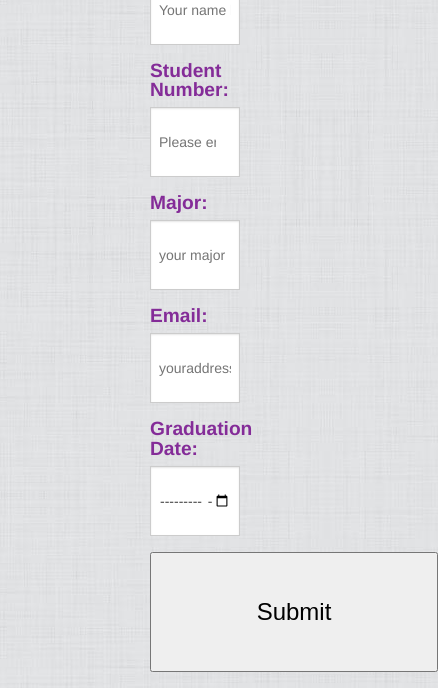
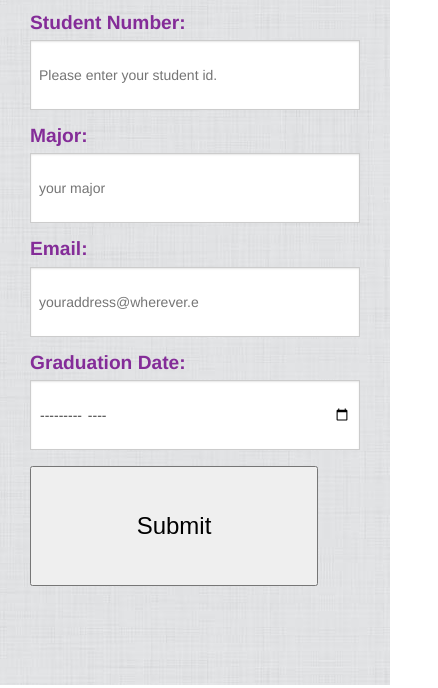
Before and after one commit to jaime5x5/student-form, a plain HTML site: page index.html in a window 390 px wide. Shown: the part 159-847 px from the top of the page, 438 px wide, since content can reach past the window. Drawn offline with Linux system fonts and the light colour scheme.

Commit message:
fixed input widths for responsive.

```diff
--- a/index.html
+++ b/index.html
@@ -12,7 +12,7 @@
 
 	<div class="row">
 		<div class="columns large-12">
-			<form class="small-4 small-centered columns" action="#" data-abide>
+			<form class="medium-4 small-centered columns" action="#" data-abide>
 			  <h1>Student Profile</h1>
 			  <div>
 			    <label for="name">Name:</label>
```
